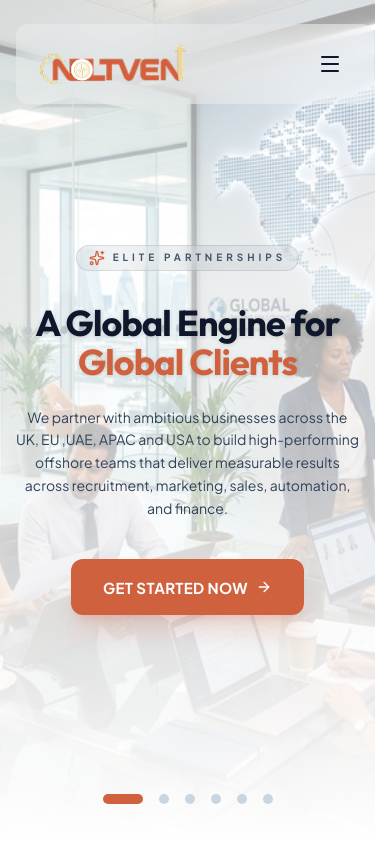
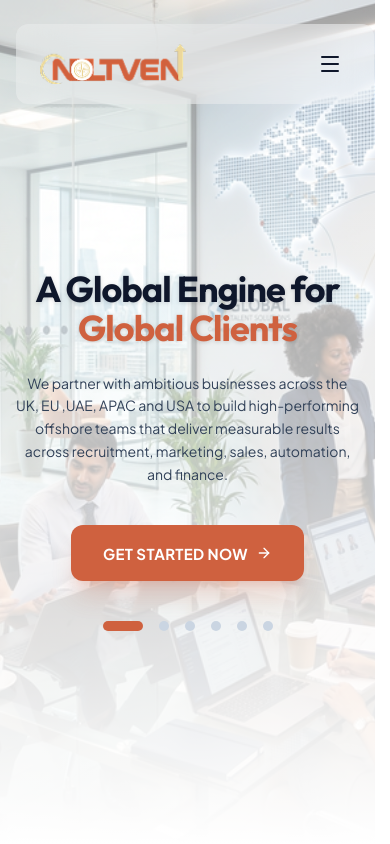
Before and after one commit to gipldevelopers/novotion-rpo, a Next.js app: page / in a window 390 px wide. Shown: the top 844 px of the page. Built offline with nearby package versions, Linux system fonts and the light colour scheme.

Commit message:
UI chnages done

```diff
--- a/src/components/home-v2/HeroSectionV8.js
+++ b/src/components/home-v2/HeroSectionV8.js
@@ -65,7 +65,7 @@ export function HeroSectionV8() {
     }, [nextSlide]);
 
     return (
-        <section id="hero" className="relative h-[100dvh] bg-white flex flex-col justify-center pt-24 md:pt-32 lg:pt-40 pb-20 overflow-hidden scroll-mt-32">
+        <section id="hero" className="relative min-h-[100dvh] bg-white flex flex-col justify-center pt-32 md:pt-36 lg:pt-44 pb-16 overflow-hidden scroll-mt-32">
             {/* Background with Increased Visibility */}
             <div className="absolute inset-0 z-0">
                 <AnimatePresence>
@@ -102,16 +102,6 @@ export function HeroSectionV8() {
                         transition={{ duration: 0.8, ease: [0.16, 1, 0.3, 1] }}
                         className="max-w-4xl mx-auto"
                     >
-                        <motion.div
-                            initial={{ opacity: 0, y: 10 }}
-                            animate={{ opacity: 1, y: 0 }}
-                            transition={{ delay: 0.1 }}
-                            className="inline-flex items-center gap-2 px-3 py-1 rounded-full bg-slate-900/5 border border-slate-900/10 mb-8 backdrop-blur-md"
-                        >
-                            <Sparkles className="h-4 w-4 text-secondary" />
-                            <span className="text-[10px] font-bold text-slate-600 tracking-[0.4em] uppercase">{services[activeIndex].subtitle}</span>
-                        </motion.div>
-
                         <h1 className="text-4xl sm:text-5xl md:text-6xl lg:text-7xl xl:text-[5.5rem] font-bold text-slate-900 leading-[1.1] mb-6 md:mb-8 tracking-tighter drop-shadow-sm">
                             A Global Engine for <br />
                             <span className="text-secondary">{services[activeIndex].title}</span>
@@ -121,27 +111,23 @@ export function HeroSectionV8() {
                             {services[activeIndex].description}
                         </p>
 
-                        <div className="flex items-center justify-center gap-6">
+                        <div className="flex flex-col items-center justify-center gap-8">
                             <Button asChild size="lg" className="rounded-xl bg-secondary hover:bg-secondary/90 text-white font-bold h-14 px-8 shadow-xl shadow-secondary/20 transition-all border-none">
                                 <Link href="/contact" className="flex items-center gap-2 text-[15px] tracking-wide">
                                     GET STARTED NOW
                                     <ArrowRight className="h-5 w-5" />
                                 </Link>
                             </Button>
-                        </div>
-                    </motion.div>
-                </AnimatePresence>
-            </div>
 
-            {/* Pagination Controls */}
-            <div className="absolute bottom-8 lg:bottom-12 left-1/2 -translate-x-1/2 z-20 flex items-center gap-2">
+                            {/* Pagination Controls - Now placed after CTA button */}
+                            <div className="flex items-center gap-2">
                                 {services.map((_, index) => {
                                     const isActive = activeIndex === index;
                                     return (
                                         <button
                                             key={index}
                                             onClick={() => setActiveIndex(index)}
-                            className="relative py-2 px-1 group"
+                                            className="relative py-2 px-1 group focus:outline-none"
                                             aria-label={`Go to slide ${index + 1}`}
                                         >
                                             <div
@@ -152,6 +138,12 @@ export function HeroSectionV8() {
                                     );
                                 })}
                             </div>
+                        </div>
+                    </motion.div>
+                </AnimatePresence>
+            </div>
+
+
 
         </section>
     );
--- a/src/components/home-v2/IndustriesPreviewV2.js
+++ b/src/components/home-v2/IndustriesPreviewV2.js
@@ -1,200 +1,173 @@
 "use client";
 
-import { motion, useAnimationFrame, useMotionValue } from "framer-motion";
-import { Monitor, Stethoscope, Landmark, Factory, HardHat, Cog, Zap, Sparkles, ArrowRight } from "lucide-react";
+import { motion } from "framer-motion";
+import { Monitor, Stethoscope, Landmark, Sparkles, ArrowRight, Factory, Building2, DraftingCompass, Zap } from "lucide-react";
 import Image from "next/image";
 import Link from "next/link";
-import { useRef, useState, useEffect } from "react";
+import { useState } from "react";
 
 const industries = [
     {
         id: "tech",
-        name: "Technology & IT",
-        subtitle: "Software, SaaS, Cloud & Digital Transformation",
+        name: "Technology",
+        subtitle: "Software, SaaS & Digital Transformation",
         icon: Monitor,
-        image: "https://images.unsplash.com/photo-1518770660439-4636190af475?auto=format&fit=crop&q=80&w=800",
-        tag: "Digital"
+        image: "https://images.unsplash.com/photo-1518770660439-4636190af475?auto=format&fit=crop&q=80&w=1200",
+        label: "Innovation Hub"
     },
     {
         id: "healthcare",
         name: "Healthcare",
-        subtitle: "Clinical, Administrative & MedTech Solutions",
+        subtitle: "MedTech & Clinical Solutions",
         icon: Stethoscope,
-        image: "https://images.unsplash.com/photo-1576091160550-2173dba999ef?auto=format&fit=crop&q=80&w=800",
-        tag: "Health"
+        image: "https://images.unsplash.com/photo-1505751172876-fa1923c5c528?auto=format&fit=crop&q=80&w=1200",
+        label: "Care Precision"
     },
     {
         id: "construction",
         name: "Construction",
-        subtitle: "Modern Infrastructure, Civil & Residential Projects",
-        icon: HardHat,
-        image: "https://images.unsplash.com/photo-1504307651254-35680f356dfd?auto=format&fit=crop&q=80&w=800",
-        tag: "Build"
+        subtitle: "Infrastructure & Urban Development",
+        icon: Building2,
+        image: "https://images.unsplash.com/photo-1504307651254-35680f356dfd?auto=format&fit=crop&q=80&w=1200", // High-fidelity construction site
+        label: "Legacy Build"
     },
     {
         id: "engineering",
         name: "Engineering",
-        subtitle: "Mechanical, Electrical & Precision Engineering",
-        icon: Cog,
-        image: "https://images.unsplash.com/photo-1581094794329-c8112a89af12?auto=format&fit=crop&q=80&w=800",
-        tag: "Engine"
+        subtitle: "Precision Systems & R&D Excellence",
+        icon: DraftingCompass,
+        image: "https://images.unsplash.com/photo-1581094794329-c8112a89af12?auto=format&fit=crop&q=80&w=1200",
+        label: "Design Core"
     },
     {
         id: "manufacturing",
         name: "Manufacturing",
-        subtitle: "Smart Factory, Logistics & Supply Chain",
+        subtitle: "Industrial Automation & Smart Production",
         icon: Factory,
-        image: "https://images.unsplash.com/photo-1581091226825-a6a2a5aee158?auto=format&fit=crop&q=80&w=800",
-        tag: "Industry"
+        image: "https://images.unsplash.com/photo-1581091226825-a6a2a5aee158?auto=format&fit=crop&q=80&w=1200",
+        label: "Industry 4.0"
     },
     {
         id: "energy",
         name: "Energy",
-        subtitle: "Renewables, Solar, Wind & Smart Power Grids",
+        subtitle: "Renewables & Power Grid Management",
         icon: Zap,
-        image: "https://images.unsplash.com/photo-1466611653911-954ffec13f18?auto=format&fit=crop&q=80&w=800",
-        tag: "Power"
+        image: "https://images.unsplash.com/photo-1473341304170-971dccb5ac1e?auto=format&fit=crop&q=80&w=1200",
+        label: "Global Power"
     },
     {
         id: "finance",
         name: "Financial Services",
-        subtitle: "Banking, FinTech, Insurance & Wealth Management",
+        subtitle: "Banking, FinTech & Wealth Management",
         icon: Landmark,
-        image: "https://images.unsplash.com/photo-1550565118-3a14e8d0386f?auto=format&fit=crop&q=80&w=800",
-        tag: "Finance"
+        image: "https://images.unsplash.com/photo-1550565118-3a14e8d0386f?auto=format&fit=crop&q=80&w=1200",
+        label: "Capital Flow"
     }
 ];
 
-const infiniteIndustries = [...industries, ...industries, ...industries];
-
 export function IndustriesPreview() {
-    const x = useMotionValue(0);
-    const containerRef = useRef(null);
-    const scrollRef = useRef(null);
-    const [isHovered, setIsHovered] = useState(false);
-    const [isDragging, setIsDragging] = useState(false);
-
-    useAnimationFrame((t, delta) => {
-        if (!isHovered && !isDragging) {
-            let moveBy = -0.4 * (delta / 16);
-            let nextX = x.get() + moveBy;
-
-            if (scrollRef.current) {
-                const totalWidth = scrollRef.current.scrollWidth;
-                const setWidth = totalWidth / 3;
-                if (nextX <= -setWidth * 2) {
-                    nextX += setWidth;
-                }
-            }
-            x.set(nextX);
-        }
-    });
-
-    useEffect(() => {
-        const unsubscribe = x.on("change", (latest) => {
-            if (isDragging && scrollRef.current) {
-                const totalWidth = scrollRef.current.scrollWidth;
-                const setWidth = totalWidth / 3;
-
-                if (latest <= -setWidth * 2) {
-                    x.set(latest + setWidth);
-                } else if (latest >= -setWidth) {
-                    x.set(latest - setWidth);
-                }
-            }
-        });
-        return () => unsubscribe();
-    }, [isDragging, x]);
+    const [activeIndex, setActiveIndex] = useState(0);
 
     return (
-        <section id="industries" className="py-12 md:py-12 bg-white relative overflow-hidden scroll-mt-20">
-            <div className="relative z-10 w-full">
-                {/* Section Header */}
-                <div className="container-premium text-center max-w-3xl mx-auto mb-8 md:mb-12 px-4">
+        <section id="industries" className="min-h-screen md:h-screen bg-white relative overflow-hidden scroll-mt-20 flex flex-col justify-center py-8 md:py-6 lg:py-10">
+
+            <div className="container-premium relative z-10 w-full px-4 max-w-[98%] lg:max-w-7xl mx-auto flex flex-col h-full lg:max-h-[88vh]">
+
+                {/* Header Section */}
+                <div className="text-center max-w-4xl mx-auto mb-6 md:mb-8 shrink-0">
                     <motion.div
-                        initial={{ opacity: 0, y: 20 }}
-                        whileInView={{ opacity: 1, y: 0 }}
+                        initial={{ opacity: 0, scale: 0.95 }}
+                        whileInView={{ opacity: 1, scale: 1 }}
                         viewport={{ once: true }}
-                        className="inline-flex items-center gap-2 px-3 py-1 rounded-full bg-slate-50 border border-slate-200 text-secondary text-[10px] font-bold uppercase tracking-[0.4em] mb-6 shadow-sm"
+                        transition={{ duration: 0.4, ease: [0.23, 1, 0.32, 1] }}
+                        className="inline-flex items-center gap-2 px-3.5 py-1.5 rounded-full bg-secondary text-white text-[8px] md:text-[9px] font-bold uppercase tracking-[0.3em] mb-3 shadow-lg shadow-secondary/20"
                     >
-                        <Sparkles className="h-4 w-4" />
+                        <Sparkles className="h-3 md:h-3.5 w-3 md:w-3.5" />
                         Global Segments
                     </motion.div>
-                    <h2 className="text-3xl md:text-4xl lg:text-5xl font-extrabold text-slate-900 mb-4 tracking-tighter leading-[1.05] font-display">
-                        Deep Domain <br />
-                        <span className="text-secondary italic">Expertise</span>
+
+                    <h2 className="text-2xl md:text-4xl lg:text-5xl font-extrabold text-slate-900 tracking-tighter leading-tight font-display">
+                        Deep <span className="text-secondary italic">Sector</span> Verticals
                     </h2>
                 </div>
 
-                {/* Draggable Marquee */}
-                <div
-                    ref={containerRef}
-                    className="relative cursor-grab active:cursor-grabbing overflow-visible select-none"
-                    onMouseEnter={() => setIsHovered(true)}
-                    onMouseLeave={() => setIsHovered(false)}
-                >
-                    {/* Shadow Overlays */}
-                    <div className="absolute inset-y-0 left-0 w-24 md:w-32 bg-gradient-to-r from-white via-white/80 to-transparent z-20 pointer-events-none" />
-                    <div className="absolute inset-y-0 right-0 w-24 md:w-32 bg-gradient-to-l from-white via-white/80 to-transparent z-20 pointer-events-none" />
+                {/* Adaptive Layout: 2-Column Grid on Mobile, Cinematic Pillars on Desktop */}
+                <div className="grid grid-cols-2 md:flex md:flex-row h-auto md:h-[380px] lg:h-[420px] gap-2.5 w-full flex-grow md:flex-grow-0">
+                    {industries.map((item, index) => {
+                        const isActive = activeIndex === index;
 
-                    <motion.div
-                        ref={scrollRef}
-                        drag="x"
-                        dragConstraints={{ left: -10000, right: 10000 }}
-                        dragElastic={0.1}
-                        style={{ x }}
-                        onDragStart={() => setIsDragging(true)}
-                        onDragEnd={() => setIsDragging(false)}
-                        className="flex gap-6 md:gap-8 py-6 w-max"
-                    >
-                        {infiniteIndustries.map((industry, index) => (
-                            <div
-                                key={index}
-                                className="flex-shrink-0 w-[280px] sm:w-[340px] md:w-[420px] rounded-[2.5rem] bg-slate-50 border border-slate-200 hover:border-secondary/30 transition-all duration-500 relative group shadow-sm hover:shadow-2xl hover:shadow-slate-200/50 pointer-events-auto overflow-hidden flex flex-col"
+                        return (
+                            <motion.div
+                                key={item.id}
+                                initial={{ opacity: 0, y: 10 }}
+                                whileInView={{ opacity: 1, y: 0 }}
+                                viewport={{ once: true }}
+                                transition={{ duration: 0.4, delay: index * 0.04 }}
+                                onClick={() => setActiveIndex(index)}
+                                onMouseEnter={() => window.innerWidth > 768 && setActiveIndex(index)}
+                                className={`group relative rounded-[1.2rem] md:rounded-[1.5rem] overflow-hidden transition-all duration-500 ease-[0.23, 1, 0.32, 1] cursor-pointer shadow-sm
+                                    ${index === 0 ? "col-span-2 h-[160px] md:h-full" : "h-[140px] md:h-full"}
+                                    ${isActive
+                                        ? "md:flex-[5] shadow-2xl shadow-slate-200"
+                                        : "md:flex-1 md:opacity-70 md:hover:opacity-100"
+                                    }`}
                             >
-                                {/* Image Area */}
-                                <div className="relative h-40 sm:h-48 md:h-52 overflow-hidden">
-                                    <Image
-                                        src={industry.image}
-                                        alt={industry.name}
-                                        fill
-                                        className="object-cover transition-transform duration-700 group-hover:scale-110 grayscale-[0.3] group-hover:grayscale-0"
-                                        draggable={false}
-                                    />
-                                    <div className="absolute inset-0 bg-gradient-to-t from-slate-900/80 via-slate-900/20 to-transparent opacity-60 group-hover:opacity-40 transition-opacity" />
+                                {/* Visual Engine */}
+                                <Image
+                                    src={item.image}
+                                    alt={item.name}
+                                    fill
+                                    className={`object-cover transition-transform duration-700 ease-out ${isActive ? "scale-105" : "scale-100"}`}
+                                />
 
-                                    {/* Overlay Content */}
-                                    <div className="absolute bottom-4 left-6 right-6 flex justify-between items-end">
-                                        <div className="p-2.5 rounded-xl bg-white/10 backdrop-blur-md border border-white/20 text-white">
-                                            <industry.icon className="h-5 w-5" strokeWidth={1.5} />
-                                        </div>
-                                        <span className="px-2.5 py-0.5 rounded-full bg-secondary text-white text-[8px] font-bold uppercase tracking-widest shadow-lg shadow-secondary/20">
-                                            {industry.tag}
-                                        </span>
+                                {/* Cinematic Overlays */}
+                                <div className={`absolute inset-0 bg-gradient-to-t from-slate-900 via-slate-900/10 to-transparent transition-opacity duration-300 ${isActive ? "opacity-70" : "opacity-80"}`} />
+                                <div className={`absolute inset-x-0 bottom-0 h-1/2 bg-gradient-to-t from-secondary/40 to-transparent transition-opacity duration-500 ${isActive ? "opacity-100" : "opacity-0"}`} />
+
+                                {/* Mobile/Collapsed Icon Pod */}
+                                <div className={`absolute inset-0 flex flex-col items-center justify-center transition-all duration-500 ${isActive ? "opacity-0 scale-90 pointer-events-none" : "opacity-100 scale-100"}`}>
+                                    <div className="p-2 rounded-xl bg-white/20 backdrop-blur-xl border border-white/30 text-white">
+                                        <item.icon className="h-4 w-4 md:h-5 md:w-5" strokeWidth={1.5} />
                                     </div>
+                                    <p className="mt-2 text-[8px] font-bold text-white uppercase tracking-wider md:hidden text-center px-2">
+                                        {item.name}
+                                    </p>
+                                    <p className="mt-3 text-[10px] font-bold text-white uppercase tracking-[0.2em] hidden md:block [writing-mode:vertical-lr] rotate-180">
+                                        {item.name}
+                                    </p>
                                 </div>
 
-                                {/* Content Area */}
-                                <div className="p-6 md:p-8 flex flex-col flex-grow bg-white">
-                                    <h3 className="text-lg md:text-xl font-bold text-slate-900 mb-2 tracking-tight font-display">
-                                        {industry.name}
-                                    </h3>
-                                    <p className="text-slate-500 text-[13px] md:text-sm font-light leading-relaxed mb-6 flex-grow">
-                                        {industry.subtitle}
-                                    </p>
+                                {/* Expanded State / Content Detail (Touch aware reveal) */}
+                                <div className={`absolute inset-0 z-10 p-4 md:p-6 flex flex-col justify-end transition-all duration-500 ${isActive ? "opacity-100 translate-y-0" : "opacity-0 translate-y-4 md:pointer-events-none md:hidden"} text-white`}>
+                                    <div className="mb-2 md:mb-3">
+                                        <h3 className="text-sm md:text-xl lg:text-2xl font-black mb-0.5 md:mb-1 tracking-tighter uppercase leading-none">
+                                            {item.name}
+                                        </h3>
+                                        <p className="hidden md:block text-slate-100 text-[10px] md:text-[11px] lg:text-[12px] font-light leading-tight max-w-xs mb-4 border-l-2 border-secondary/50 pl-2 italic">
+                                            {item.subtitle}
+                                        </p>
+                                    </div>
 
                                     <Link
                                         href="/contact"
-                                        className="inline-flex items-center gap-2 text-secondary font-bold uppercase tracking-widest text-[10px] hover:gap-4 transition-all"
+                                        className="inline-flex items-center gap-1.5 bg-white text-slate-900 px-3 md:px-4 py-1.5 md:py-2 rounded-lg md:rounded-xl font-bold uppercase tracking-widest text-[7px] md:text-[8px] transition-all hover:bg-secondary hover:text-white shadow-2xl w-fit"
                                     >
-                                        Inquire Specifically
-                                        <ArrowRight className="h-3 w-3" />
+                                        Inquire
+                                        <ArrowRight className="h-2.5 w-2.5 md:h-3 md:w-3" />
                                     </Link>
                                 </div>
-                            </div>
-                        ))}
-                    </motion.div>
+
+                                {/* Desktop Floating Counter */}
+                                <div className={`absolute top-4 right-4 transition-opacity duration-300 hidden lg:block ${isActive ? "opacity-0" : "opacity-20"}`}>
+                                    <span className="text-white text-xl font-black tracking-tighter select-none">
+                                        0{index + 1}
+                                    </span>
+                                </div>
+                            </motion.div>
+                        );
+                    })}
                 </div>
+
             </div>
         </section>
     );
--- a/src/components/home-v2/ProblemSectionV2.js
+++ b/src/components/home-v2/ProblemSectionV2.js
@@ -40,7 +40,7 @@ export function ProblemSection() {
                                 viewport={{ once: true }}
                                 transition={{ duration: 0.6 }}
                             >
-                                <div className="inline-flex items-center gap-2 px-3 py-1 rounded-full bg-slate-100 border border-slate-200 text-secondary text-[10px] font-bold uppercase tracking-[0.4em] mb-6 md:mb-8">
+                                <div className="inline-flex items-center gap-2.5 px-5 py-2 rounded-full bg-secondary text-white text-[11px] font-bold uppercase tracking-[0.3em] mb-8 md:mb-10 shadow-xl shadow-secondary/20">
                                     <Sparkles className="h-4 w-4" />
                                     The Challenge
                                 </div>
--- a/src/components/home-v2/ServicesPreviewV2.js
+++ b/src/components/home-v2/ServicesPreviewV2.js
@@ -16,6 +16,14 @@ const services = [
         image: "/assets/hero/recruitment.png",
     },
     {
+        title: "Business Development",
+        subHeadline: "Business Development",
+        description: "Structured outbound prospecting, CRM management, and partnership development that fills your pipeline and converts opportunities into consistent revenue.",
+        features: ["GROWTH STRATEGY", "PARTNERSHIP BUILDING", "OUTBOUND SALES & PROSPECTING", "PROPOSAL & PITCH SUPPORT", "MARKET EXPANSION", "CRM & PIPELINE MANAGEMENT"],
+        icon: Briefcase,
+        image: "/assets/hero/bizdev.png",
+    },
+    {
         title: "Digital Marketing",
         subHeadline: "Digital Marketing",
         description: "Full-service marketing covering social media, SEO, email campaigns, and paid ads built to grow your brand and turn the right audience into paying customers.",
@@ -30,14 +38,6 @@ const services = [
         features: ["WORKFLOW AUTOMATION", "AI CHATBOTS & VIRTUAL ASSISTANTS", "AI REPORTING & ANALYTICS", "SYSTEMS INTEGRATION", "AI CONTENT ASSISTANCE"],
         icon: Cog,
         image: "/assets/hero/global_clients.png",
-    },
-    {
-        title: "Business Development",
-        subHeadline: "Business Development",
-        description: "Structured outbound prospecting, CRM management, and partnership development that fills your pipeline and converts opportunities into consistent revenue.",
-        features: ["GROWTH STRATEGY", "PARTNERSHIP BUILDING", "OUTBOUND SALES & PROSPECTING", "PROPOSAL & PITCH SUPPORT", "MARKET EXPANSION", "CRM & PIPELINE MANAGEMENT"],
-        icon: Briefcase,
-        image: "/assets/hero/bizdev.png",
     },
     {
         title: "Accounting & Finance",
@@ -58,15 +58,10 @@ export function ServicesPreview() {
 
                 {/* Section Header - Centered */}
                 <div className="mb-8 md:mb-10 lg:mb-12 text-center">
-                    <motion.div
-                        initial={{ opacity: 0, y: 10 }}
-                        whileInView={{ opacity: 1, y: 0 }}
-                        viewport={{ once: true }}
-                        className="inline-flex items-center gap-2 px-3 py-1 rounded-full bg-slate-50 border border-slate-200 text-secondary text-[9px] font-extrabold uppercase tracking-[0.4em] mb-4"
-                    >
-                        <Sparkles className="h-3 w-3" />
+                    <div className="inline-flex items-center gap-2.5 px-5 py-2 rounded-full bg-secondary text-white text-[11px] font-bold uppercase tracking-[0.3em] mb-8 shadow-xl shadow-secondary/20">
+                        <Sparkles className="h-4 w-4" />
                         Our Solutions
-                    </motion.div>
+                    </div>
                     <h2 className="text-3xl md:text-4xl lg:text-[2.75rem] font-bold text-slate-900 tracking-tighter leading-[1] font-display">
                         All Five Services. <br />
                         <span className="text-secondary">One Trusted Partner.</span>
```
Also changed, not shown: src/components/home-v2/AdvantageSectionV2.js (+2 -7 lines), src/components/home-v2/CTASectionV2.js (+2 -7 lines), src/components/home-v2/ContactSectionV2.js (+2 -7 lines), src/components/home-v2/HowItWorksV2.js (+2 -7 lines), src/components/home-v2/MetricsSectionV2.js (+7 -9 lines), src/components/home-v2/TestimonialsSectionV2.js (+2 -7 lines). Lines whose indentation alone changed are shown as unchanged.
